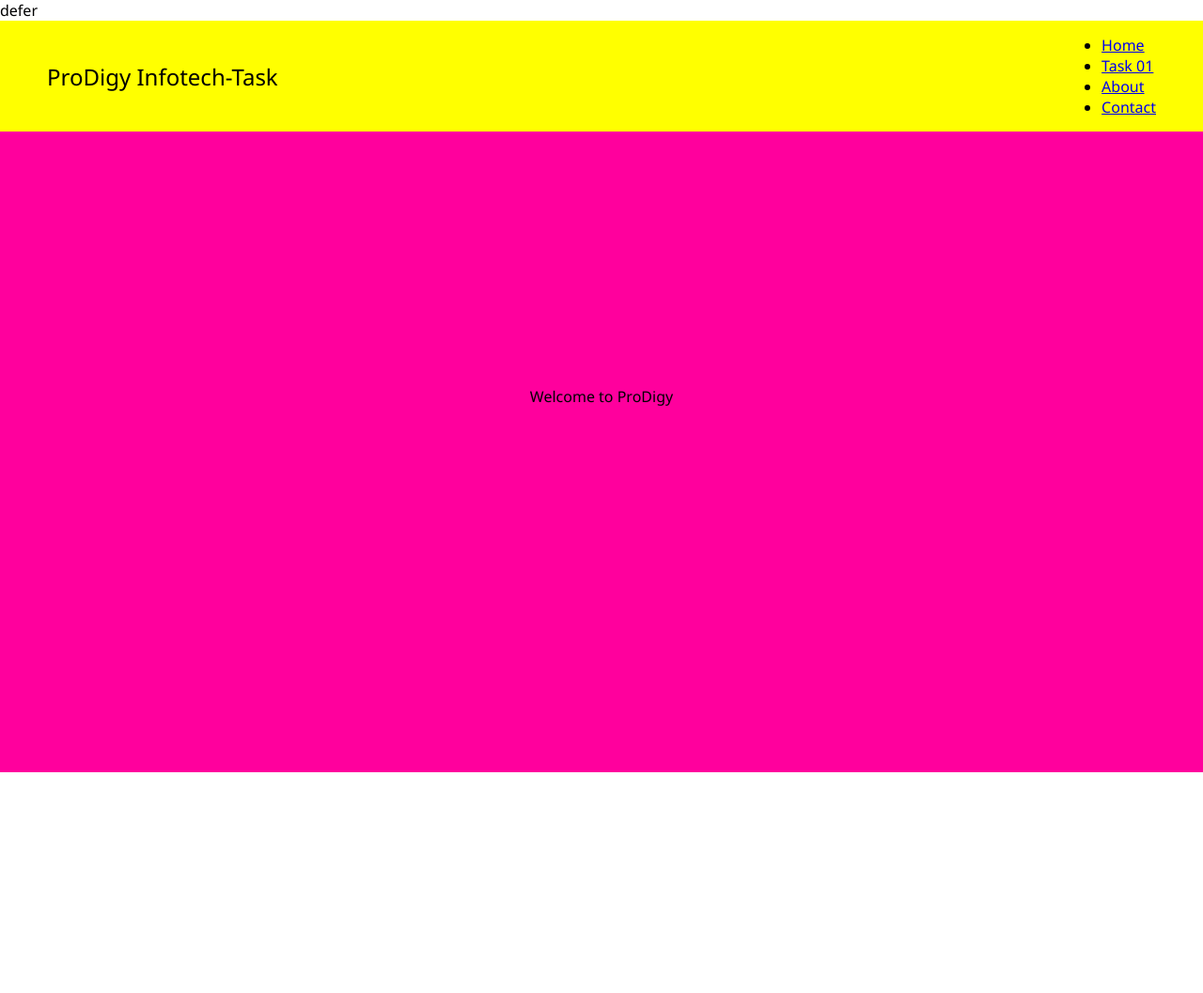
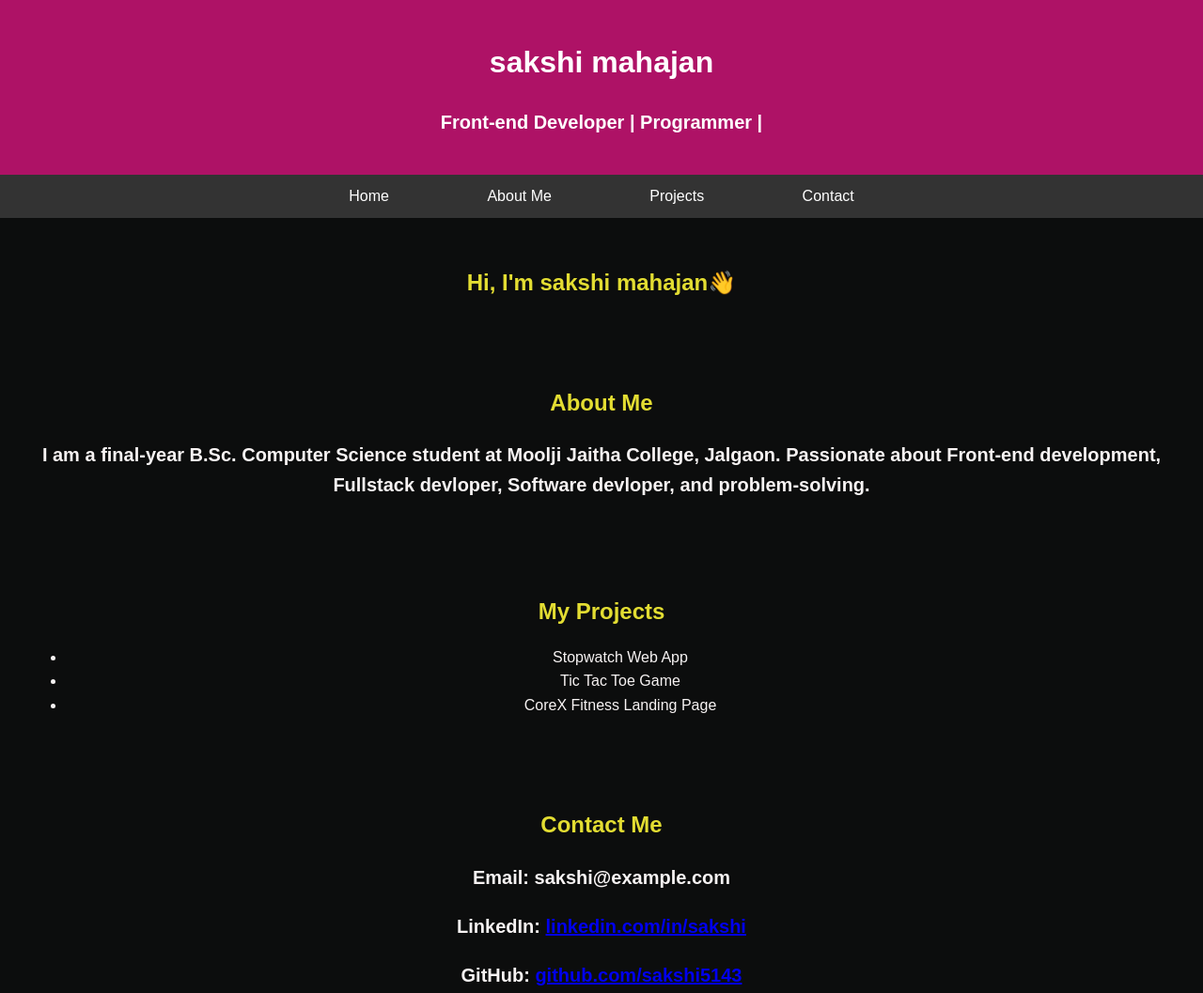
Before and after one commit to sakshii262005/blog_templet, a plain HTML site: page index.html in a window 1280 px wide. Shown: the top 1057 px of the page at 94% size. Drawn offline with Linux system fonts and the light colour scheme.

Commit message:
Add files via upload

```diff
--- a/index.html
+++ b/index.html
@@ -1,28 +1,59 @@
 <!DOCTYPE html>
 <html lang="en">
 <head>
-    <meta charset="UTF-8"/>
-    <meta name="viewport" content="width=device-width,inital-sale=1.0"/>
-    <title>ProDigy Infotech-Task 01</title>
-    <link rel="stylesheet" href="style.css"/>
-    <script src="script .js"></script>defer</script>
+  <meta charset="UTF-8">
+  <meta name="viewport" content="width=device-width, initial-scale=1.0">
+  <title>My Portfolio</title>
+  <link rel="stylesheet" href="style.css">
 </head>
 <body>
-    <header class="navbar" id="navbar">
-      <div class="logo">ProDigy Infotech-Task</div>
+
+
+
+  <header>
+    <h1>sakshi mahajan</h1>
+    <p>Front-end Developer | Programmer | </p>
+  </header>
+
   <nav>
-        <ul class="nav-links">
-          <li><a href="#Home">Home</a></li>
-          <li><a href="#Task">Task 01</a></li>
-          <li><a href="#about">About</a></li>
-          <li><a href="#footer">Contact</a></li>
+    <a href="#home">Home</a>
+    <a href="#about">About Me</a>
+    <a href="#projects">Projects</a>
+    <a href="#contact">Contact</a>
+  </nav>
+
+
+  <section id="home">
+    <h2>Hi, I'm sakshi mahajan👋</h2>
+  </section>
+
+  <section id="about">
+    <h2>About Me</h2>
+    <p>
+      I am a final-year B.Sc. Computer Science student at Moolji Jaitha College, Jalgaon.
+      Passionate about Front-end development, Fullstack devloper, Software devloper, and problem-solving.
+    </p>
+  </section>
+
+  <section id="projects">
+    <h2>My Projects</h2>
+    <ul>
+      <li>Stopwatch Web App</li>
+      <li>Tic Tac Toe Game</li>
+      <li>CoreX Fitness Landing Page</li>
     </ul>
-      </nav>
-    </header>
-    <section id="home" class="section">Welcome to ProDigy</section>
-    <section id="Task" class="section">Responsive landing page</section>
-    <section id="about" class="section">About the Project</section>
-    <section id="footer" class="section">footer/contact us</section>
+  </section>
+
+  <section id="contact">
+    <h2>Contact Me</h2>
+    <p>Email: sakshi@example.com</p>
+    <p>LinkedIn: <a href="#">linkedin.com/in/sakshi</a></p>
+    <p>GitHub: <a href="#">github.com/sakshi5143</a></p>
+  </section>
+
+  <footer>
+    <p>© 2025 sakshi mahajan | All Rights Reserved</p>
+  </footer>
 
   <script src="script.js"></script>
 </body>
--- a/script.js
+++ b/script.js
@@ -1,10 +1,4 @@
-window.addEventListener("scroll",function(){
-  const navbar=document.getElementById("navbar");
-
-  if(window.scrolly > 50){
-    navbar.classList.add("scrolled");
-  }else{
-    navbar.classList.remove("scrolled");
-  }
-
+console.log("Portfolio Website Loaded Successfully!");
+document.addEventListener("DOMContentLoaded", () => {
+  alert("Welcome to my Portfolio Website 🚀");
 });
--- a/style.css
+++ b/style.css
@@ -1,64 +1,52 @@
-*{
+body {
+  font-family: Arial, sans-serif;
   margin: 0;
   padding: 0;
-  box-sizing: border-box;
+  line-height: 1.6;
+  background: #0c0d0d;
+  color: hsl(0, 22%, 96%);
 }
-body{
-  font-family: 'Segoe UI',sans-serif;
-  scroll-behavior: smooth;
+
+header {
+  background: #ae1266;
+  color: white;
+  padding: 20px;
+  text-align: center;
 }
-.navbar{
-  position: fixed;
-  width:100%;
-  background-color:yellow  ;
-  display: flex;
-  justify-content: space-between;
-  align-items: center;
-  padding: 15px 50px;
-  box-shadow: 0 2px 8px rgba(rgb(242, 0, 255), rgb(128, 115, 0), rgb(0, 221, 255), alpha);
-  z-index: 1000;
-  transition: background-color0.3s ease;
+
+nav {
+  background: #333;
+  padding: 10px;
+  text-align: center;
 }
-.navbar scrolled{
-  background-color: #222;
+nav a {
+  color: white;
+  margin: 50px;
+  text-decoration: none;
 }
-.logo{
-  font-size: 1.5rem;
-  font-weight:blod;
-  color:black ;
+nav a:hover {
+  color: #ddc363;
+}
 
+section {
+  padding: 30px;
+  text-align: center;
 }
-.nav_links{
-  list-style: none;
-  display: flex;
-  gap:30px;
+section h2 {
+  margin-bottom: 10px;
+  color: #e3dd32;
 }
-.nav_links a{
-  text-decoration: none;
-  font-size: 1 rem;
-  color:#333;
-  transition:color 0.3s ,border-bottom 0.3s;
+
+footer {
+  background: #333;
+  color: white;
+  text-align: center;
+  padding: 10px;
 }
-.nav_links li a:hover{
-  color:#00ffbb;
-  border-bottom:2p solid #00fffb;
+
+/* All Paragraphs */
+p {
+  font-size: 20px;
+  font-weight: bold;
+  line-height: 1.6;
 }
-.navbar.scrolled.nav_links li a{
-  color:#fff
-}
-.navbar.scrolled.nav-links li a :hover{
-  color:#88ff00;
-  border-bottom:2px solid #a2ff00;
-
-}
-.section{
-  height: 100vh;
-  padding: 100px;
-  display:flex;
-  justify-content: center;
-  align-items:center;
-  font: size 2re;
-}
-#home{background:rgb(255, 0, 157);}
-#task{background:#00ffff;}
-#about{background:violet;}
```
Lines whose indentation alone changed are shown as unchanged.
